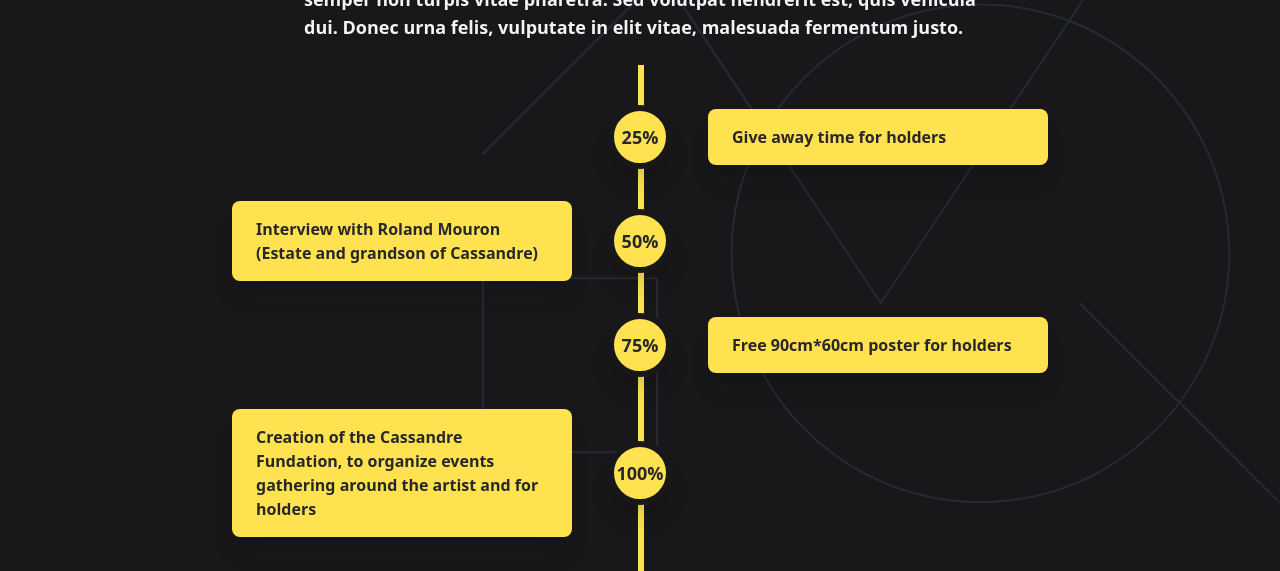
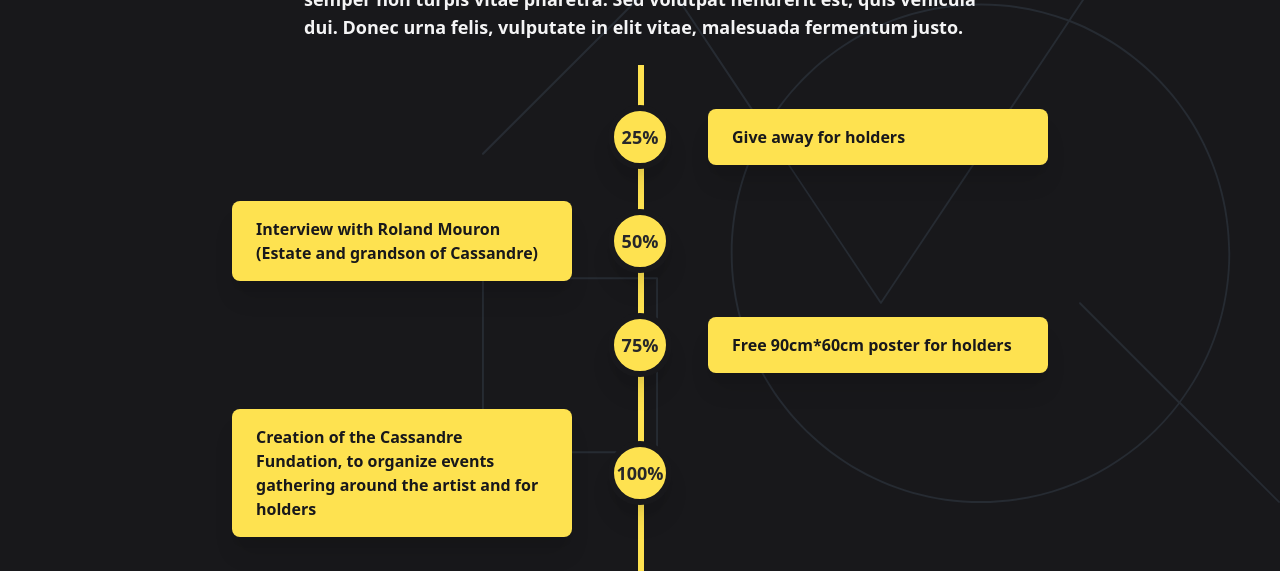
Before and after one commit to raphaelbadia/cassandre.io, a Next.js app: page / in a window 1280 px wide. Shown: the part 2000-2571 px from the top of the page. Built offline with nearby package versions, Linux system fonts and the light colour scheme.

Commit message:
fix(a11y): fix contrast ratio of roadmap item

```diff
--- a/components/Roadmap.tsx
+++ b/components/Roadmap.tsx
@@ -52,7 +52,7 @@ const Roadmap: FC = ({ children }) => {
           <div className="mb-8 flex justify-between items-center w-full right-timeline">
             <div className="order-1 w-5/12"></div>
             <Dot>25%</Dot>
-            <Legend>Give away time for holders</Legend>
+            <Legend>Give away for holders</Legend>
           </div>
 
           <div className="mb-8 flex justify-between flex-row-reverse items-center w-full left-timeline">
--- a/components/Timeline/Legend.tsx
+++ b/components/Timeline/Legend.tsx
@@ -7,7 +7,7 @@ const Legend: FC<LegendProps> = ({ children }) => {
   return (
     <div className="order-1 bg-yellow-500 rounded-lg shadow-xl w-5/12 px-6 py-4">
       {/* <h3 className="mb-3 font-bold text-gray-800 text-xl">Lorem Ipstggfgum</h3> */}
-      <p className="text-gray-800 font-semibold text-opacity-100">{children}</p>
+      <p className="text-gray-900 font-semibold text-opacity-100">{children}</p>
     </div>
   );
 };
```
